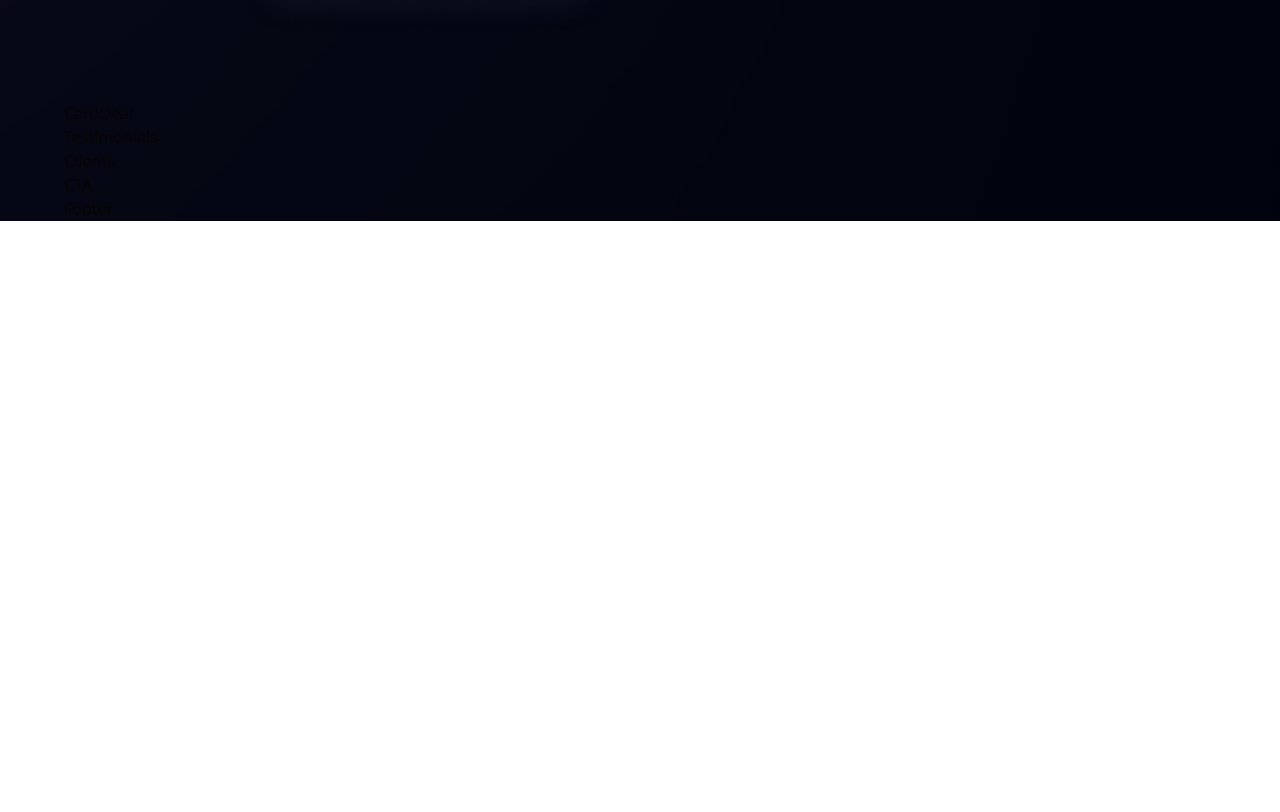
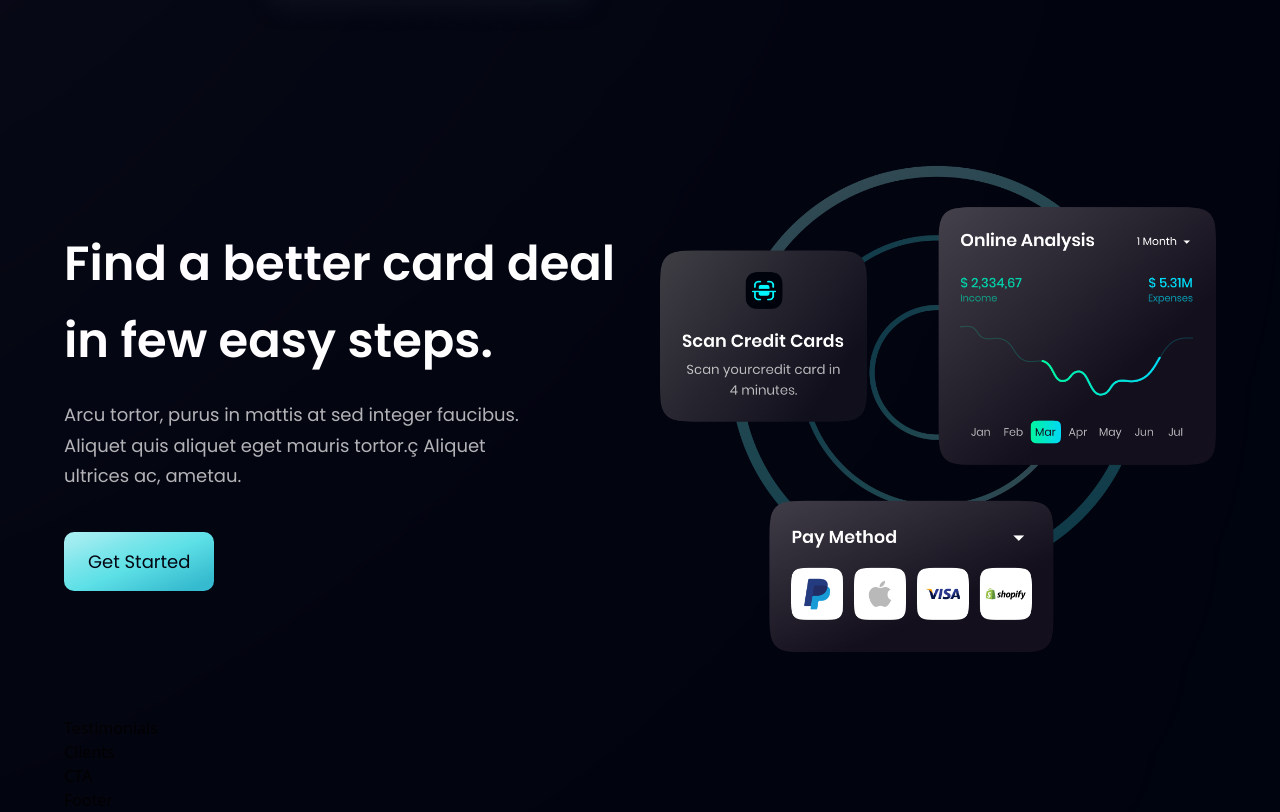
Before and after one commit to Diogo0602x/Bank, a React (Vite) app: page / in a window 1280 px wide. Shown: the part 2078-2890 px from the top of the page. Before the commit the page ends 2299 px from the top, so only its background shows below. Built offline with nearby package versions, Linux system fonts and the light colour scheme.

Commit message:
CardDeal done

```diff
--- a/src/components/CardDeal.jsx
+++ b/src/components/CardDeal.jsx
@@ -1,9 +1,27 @@
-import React from 'react'
+import { card } from '../assets';
+import styles, { layout } from '../style';
+import Button from './Button';
 
-const CardDeal = () => {
-  return (
-    <div>CardDeal</div>
-  )
-}
+const CardDeal = () => (
+  <section className={layout.section}>
+    <div className={layout.sectionInfo}>
+      <h2 className={styles.heading2}>
+        Find a better card deal <br className='sm:block hidden'/> in few easy steps.
+      </h2>
+      <p className={`${styles.paragraph} max-w-[470px] mt-5`}>
+        Arcu tortor, purus in mattis at sed integer faucibus. Aliquet quis aliquet eget mauris tortor.ç Aliquet ultrices ac, ametau.
+      </p>
+      <Button styles='mt-10'/>
+    </div>
+
+    <div className={layout.sectionImg}>
+      <img
+        src={card}
+        alt='card'
+        className='w-[100%] h-[100%]'
+      />
+    </div>
+  </section>
+)
 
 export default CardDeal
```
